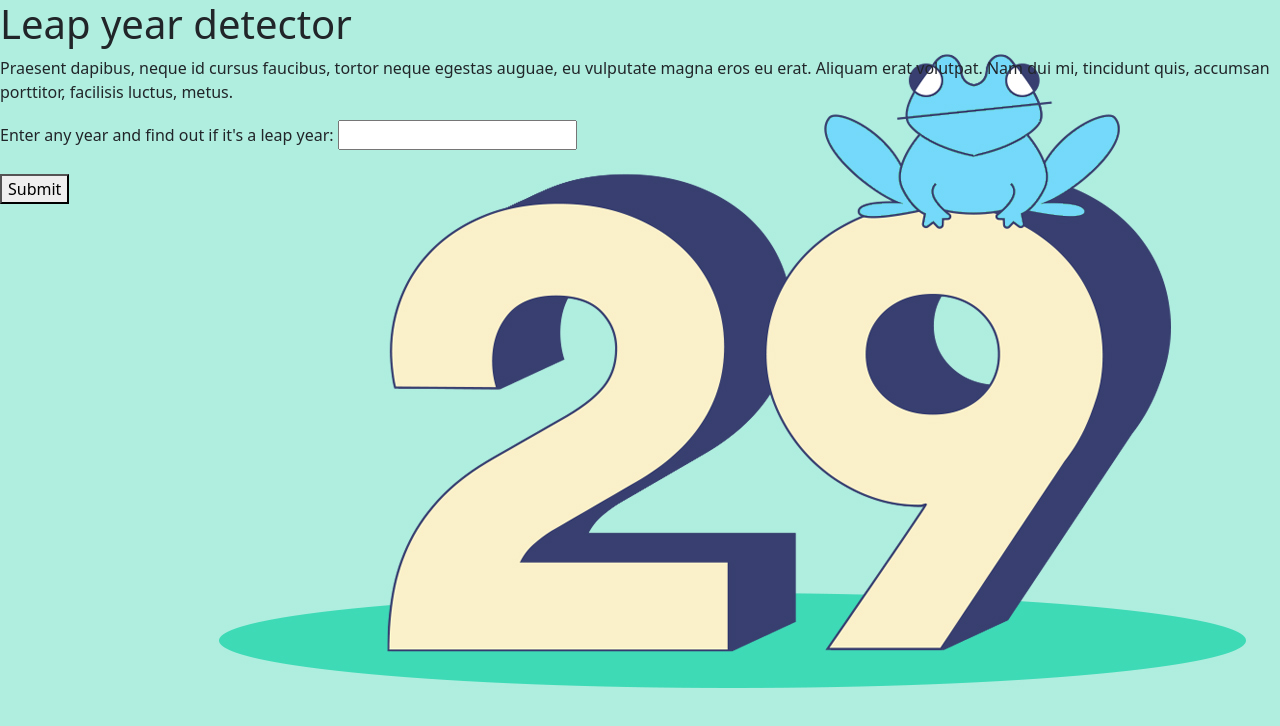
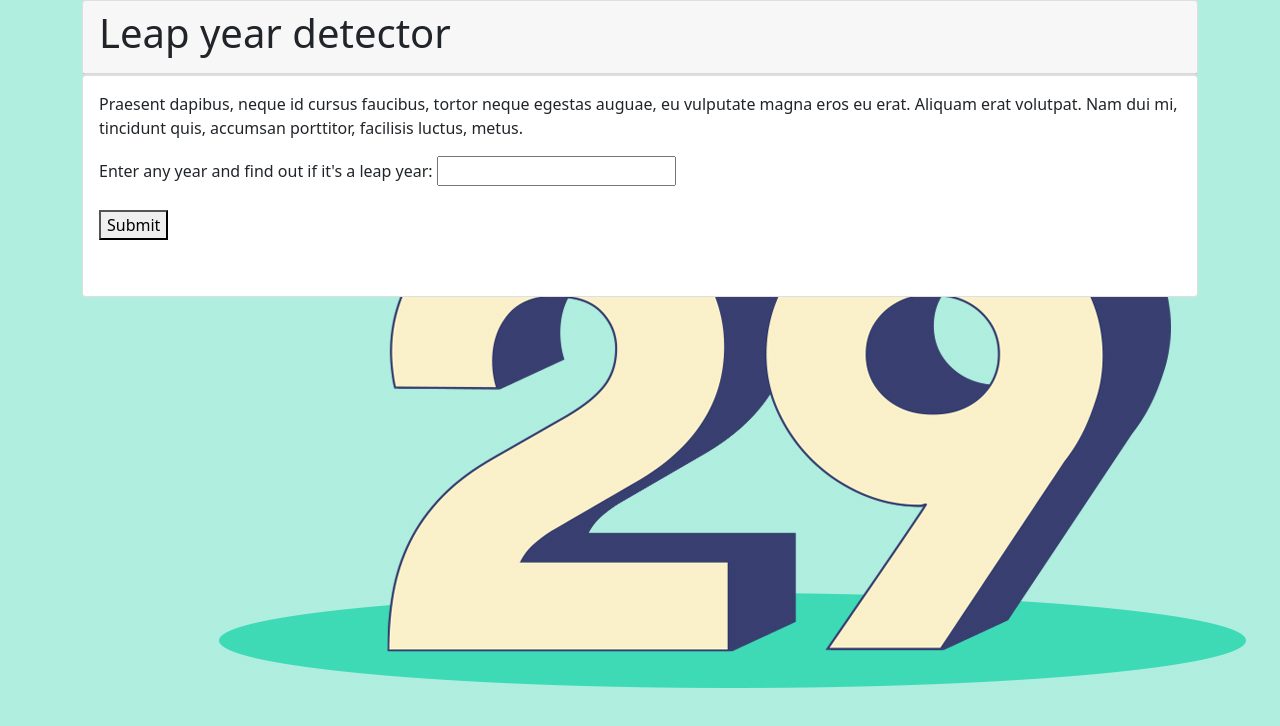
Before and after one commit to soilapertet/leap-year-detector, a plain HTML site: page index.html in a window 1280 px wide. Drawn offline with Linux system fonts and the light colour scheme.

Commit message:
Add card components to landing page

```diff
--- a/index.html
+++ b/index.html
@@ -9,7 +9,14 @@
   <title>Leap year</title>
 </head>
 <body>
+  <div class="container">
+    <div class="card">
+      <div class="card-header">
         <h1>Leap year detector</h1>
+      </div>
+    </div>
+    <div class="card">
+      <div class="card-body">
         <p>
           Praesent dapibus, neque id cursus faucibus, tortor neque egestas auguae, eu vulputate
           magna eros eu erat. Aliquam erat volutpat. Nam dui mi, tincidunt quis, accumsan porttitor,
@@ -23,6 +30,9 @@
         <div class="output">
           <p id="output"></p>
         </div>
+      </div>
+    </div>
+  </div>
 <script src="js/scripts.js"></script>
 </body>
 </html>
```
Lines whose indentation alone changed are shown as unchanged.
